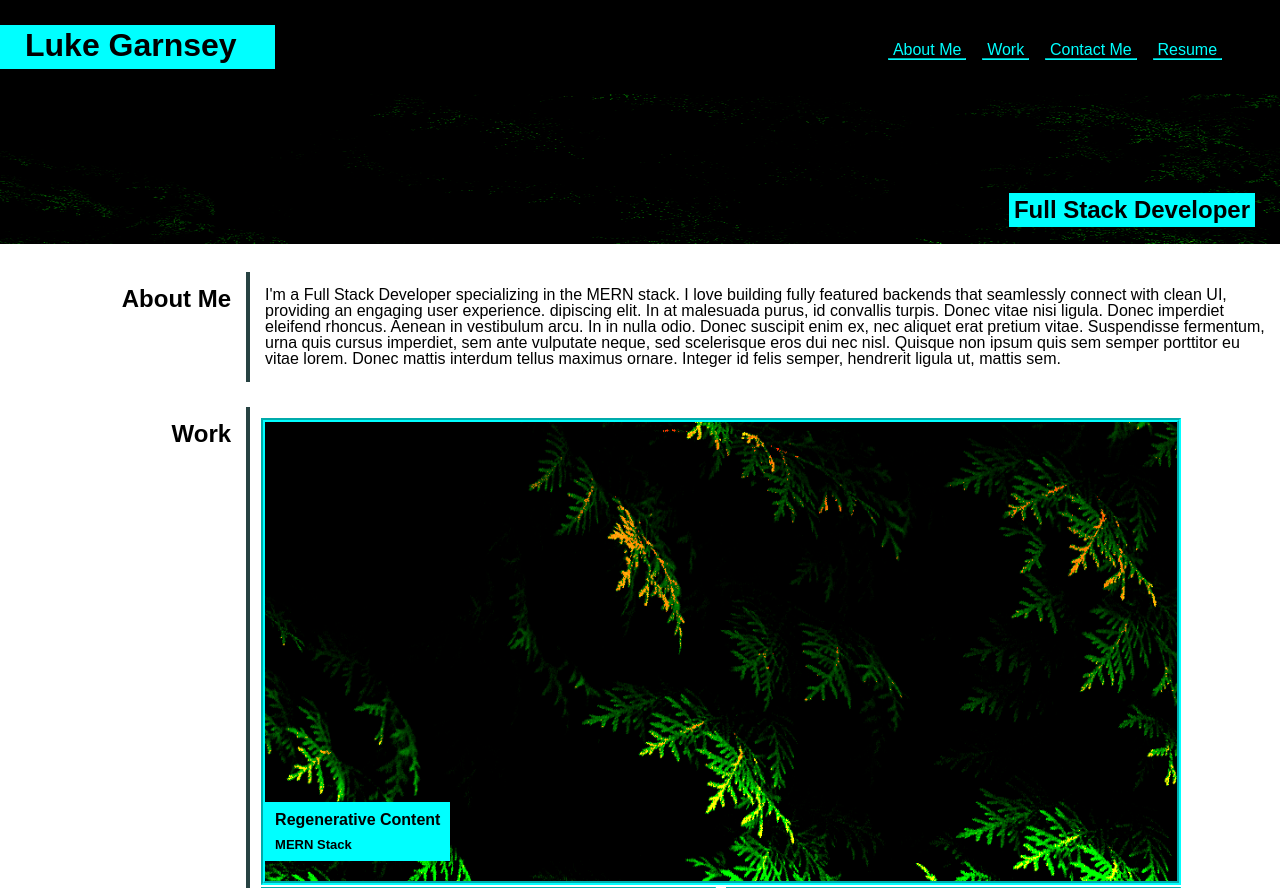
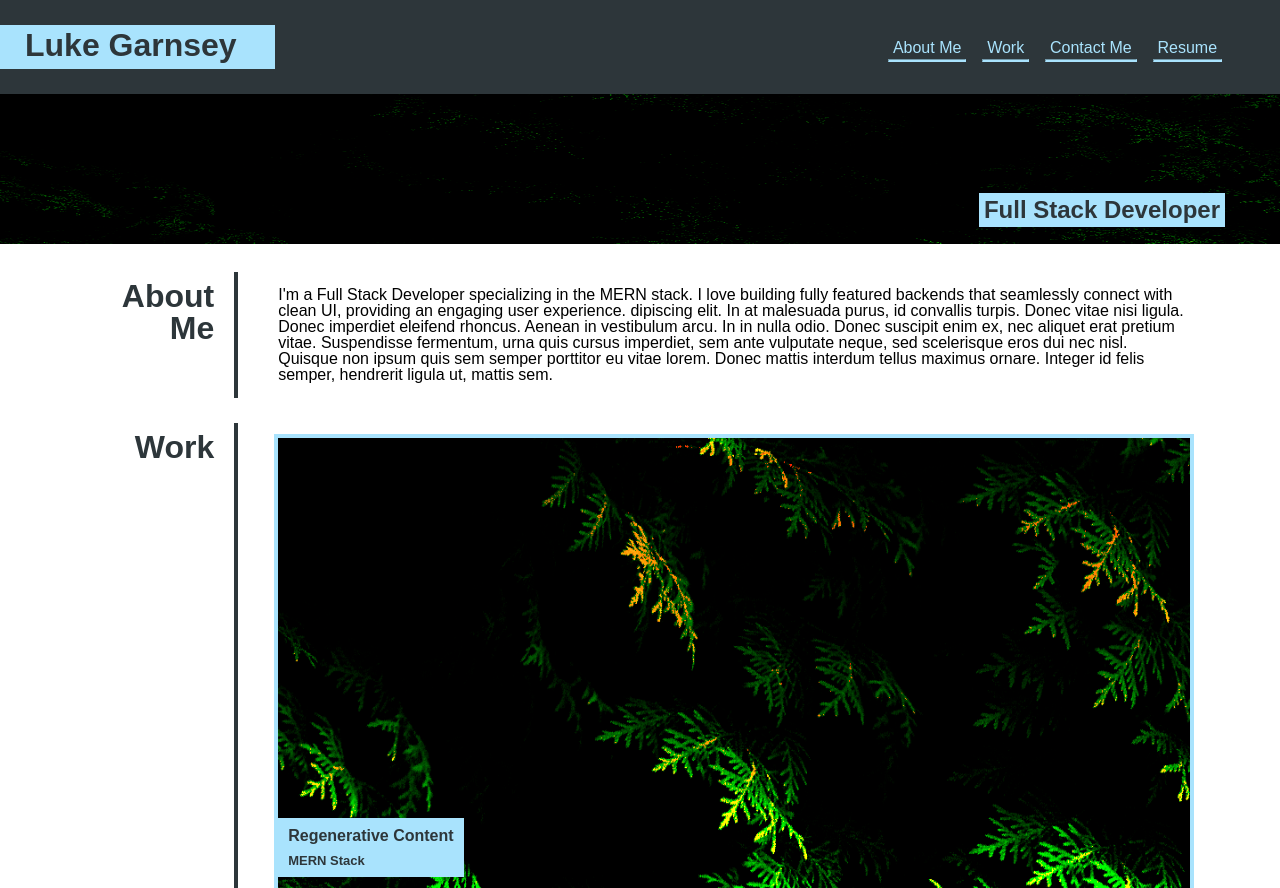
Before and after one commit to LukeGarnsey/portfolio, a plain HTML site: page Index.html in a window 1280 px wide. Shown: the top 888 px of the page. Drawn offline with Linux system fonts and the light colour scheme.

Commit message:
changed colors, margins, and paddings to more closely match the example given. All items in <main> element maintain the same width.

```diff
--- a/Index.html
+++ b/Index.html
@@ -85,9 +85,9 @@
       <aside><h2>Contact Me</h2></aside>
       <article>
         <ul>
-          <li><a>phone</a><hr/></li>
+          <li><a>555.555.5555</a><hr/></li>
           <li><a>website</a><hr/></li>
-          <li><a>Github</a><hr/></li>
+          <li><a href="https://github.com/LukeGarnsey" target="_blank">Github</a><hr/></li>
           <li><a>Twitter</a><hr/></li>
           <li><a>Spotify</a><hr/></li>
         </ul>
--- a/assets/css/contact-me.css
+++ b/assets/css/contact-me.css
@@ -1,18 +1,24 @@
+
 #contact-me article ul{
+    max-width: 912px;
+    min-width: 250px;
     list-style-type: none;
     display: flex;
-    justify-content: space-around;
-    align-content: center;
+    justify-content: space-between;
+    padding-top: 15px;
 }
 #contact-me article ul li a{
     text-align: center;
     margin: 5px;
+    text-decoration: none;
+    color: var(--main-dark-color);
 }
 #contact-me article ul li hr{
     width: 100%;
-    border-color: aqua;
-    color: aqua;
-    background-color: aqua;
+    border-color: var(--main-dark-color);
+    color: var(--main-dark-color);
+    background-color: var(--main-dark-color);
+    margin-top: 3px;
 }
 #contact-me{
     padding-bottom: 25px;
--- a/assets/css/style.css
+++ b/assets/css/style.css
@@ -1,30 +1,30 @@
+:root{
+  --main-dark-color: #2d363a;
+  --main-accent-color: #a9e3fd;
+}
 header{
   display: flex;
   justify-content: space-between;
   flex-wrap: wrap;
   padding: 25px 0;
-  background-color: black;
-  color: aqua;
+  background-color: var(--main-dark-color);
+  color: var(--main-accent-color);
   min-width: 480px;
 }
 header div {
-
-  /* padding: 10px 0;
-  margin: auto 0; */
   width: 275px;
   min-width: 275px;
 }
 header div h1{
   padding: 4px 0 8px 25px;
-  color:black;
+  color:var(--main-dark-color);
   font-size: xx-large;
-  background-color: aqua;
+  background-color: var(--main-accent-color);
 }
 header nav{
   padding: 8px 50px 0 0;
   width: 400px;
   min-width: 400px;
-  /* background-color: blue; */
   margin: auto 0;
 }
 header nav ul{
@@ -41,9 +41,11 @@ header nav ul li a{
 }
 header nav ul li hr{
   width: 100%;
-  border-color: aqua;
-  color: aqua;
-  background-color: aqua;
+  border-color: var(--main-accent-color);
+  color: var(--main-accent-color);
+  background-color: var(--main-accent-color);
+  height: 3px;
+  margin-top: 3px;
 }
 
 figure {
@@ -55,12 +57,12 @@ figure img{
   height: 150px;
 }
 figure h3{
-  background-color: aqua;
+  background-color: var(--main-accent-color);
   font-size: x-large;
-  color:black;
+  color: var(--main-dark-color);
 
   position: absolute;
-  right: 25px;
+  right: 55px;
   bottom: 20px;
   padding: 5px;
 }
@@ -71,6 +73,7 @@ main{
 main{
   display: flex;
   flex-direction: column;
+
 }
 #about-me,
 #work,
@@ -78,26 +81,36 @@ main{
   display: flex;
   justify-content: space-between;
   margin-top: 25px;
+  gap: 25px;
 }
 #about-me aside,
 #work aside,
 #contact-me aside{
 
   width: 20%;
-  border-right: rgb(39, 66, 66) solid 4px;
+  /* border-right: rgb(39, 66, 66) solid 4px; */
+  border-right: var(--main-dark-color) solid 4px;
   min-width: 150px;
 }
 #about-me aside h2,
 #work aside h2,
 #contact-me aside h2{
   text-align: right;
-  margin: 15px;
-  font-size: x-large;
+  margin: 8px 20px 0 0;
+  font-size: xx-large;
+  width: 130px;
+  float:right;
+  color: var(--main-dark-color);
 }
 #about-me article,
 #work article,
 #contact-me article{
   width: 80%;
-  margin:15px;
+  margin: 15px 50px 15px 15px;
   min-width: 300px;
 }
+
+#about-me article p{
+  max-width: 912px;
+  min-width: 250px;
+}
--- a/assets/css/work.css
+++ b/assets/css/work.css
@@ -1,15 +1,15 @@
+
 #work article{
     display: flex;
     flex-direction: column;
-    flex-wrap: wrap;
-    gap: 10px;
 }
 .project-container{
     max-width: 912px;
     min-width: 250px;
     display: flex;
     flex-direction: row;
-    gap: 10px 2%;
+    gap: 3%;
+    margin-bottom: 15px;
 }
 .project-big{
     max-width: 100%;
@@ -23,12 +23,12 @@
 .project-container div img{
     max-width: 100%;
     height:100%;
-    outline: aqua groove 4px;
+    outline: var(--main-accent-color) solid 4px;
 }
 .project-overlay{
-    background-color: aqua;
+    background-color: var(--main-accent-color);
     font-size: x-large;
-    color:black;
+    color:var(--main-dark-color);
 
     position: absolute;
     left: 0;
```
